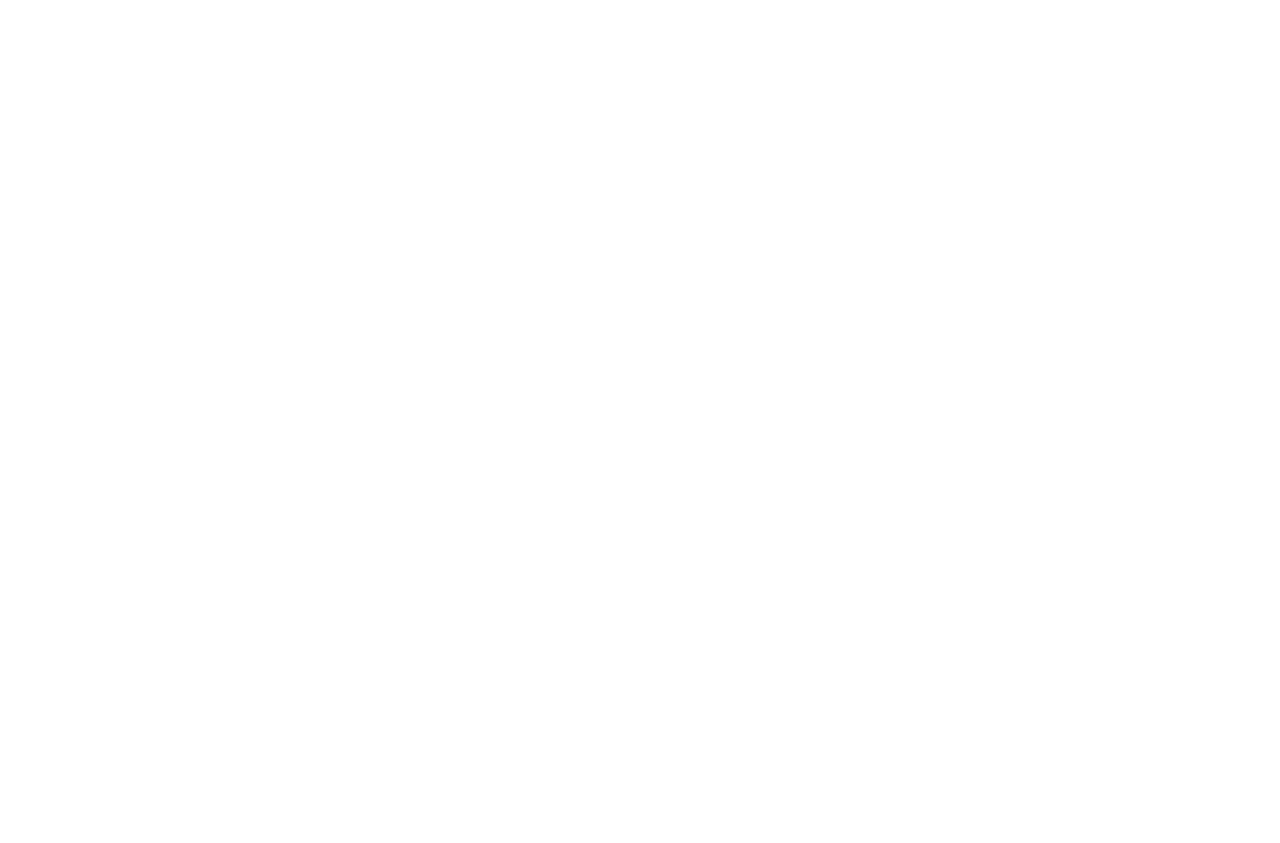
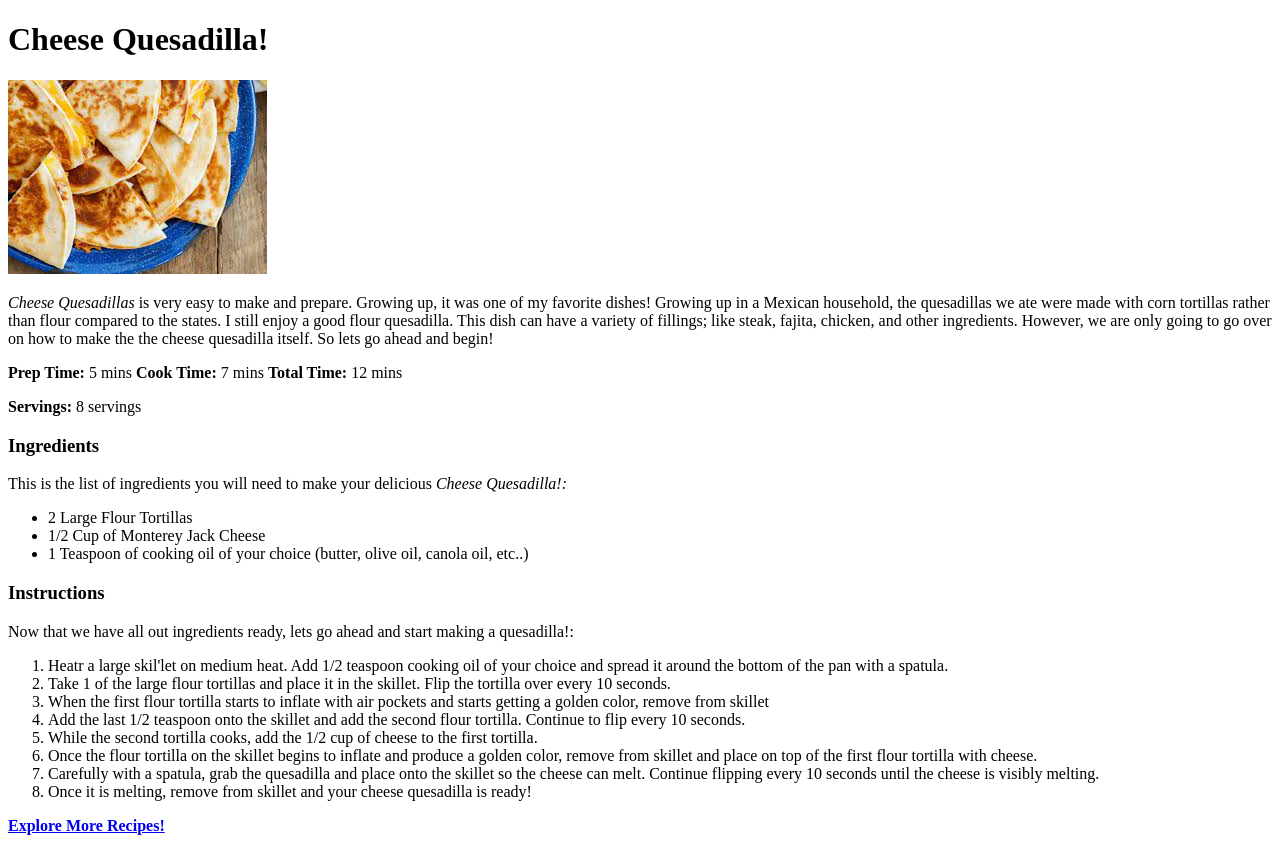
Before and after one commit to godinez33/odin-recipes, a plain HTML site: page recipes/quesadilla.html in a window 1280 px wide. Before the commit the page ends 800 px from the top, so only its background shows below. Drawn offline with Linux system fonts and the light colour scheme.

Commit message:
Add README.md index.html recipes

```diff
--- a/recipes/quesadilla.html
+++ b/recipes/quesadilla.html
@@ -0,0 +1,49 @@
+<!DOCTYPE html>
+<html lang="en">
+<head>
+    <meta charset="UTF-8">
+    <meta http-equiv="X-UA-Compatible" content="IE=edge">
+    <meta name="viewport" content="width=device-width, initial-scale=1.0">
+    <title>Cheese Quesadilla</title>
+    <h1>Cheese Quesadilla!</h1>
+
+</head>
+<body>
+    <!--Picture of a Cheese Quesadilla-->
+    <img src="images/cheese-quesadilla.jpeg" alt="A plate with cheese quesadillas.">
+
+    <!--Simple Discription of the dish and full time to make dish-->
+    <p><em>Cheese Quesadillas</em> is very easy to make and prepare. Growing up, it was one of my favorite dishes! Growing up in a Mexican household, the quesadillas we ate were made with corn tortillas rather than flour compared to the states. I still enjoy a good flour quesadilla. This dish can have a variety of fillings; like steak, fajita, chicken, and other ingredients. However, we are only going to go over on how to make the the cheese quesadilla itself. So lets go ahead and begin!</p>
+    <p><strong>Prep Time:</strong> 5 mins  <strong>Cook Time:</strong> 7 mins  <strong>Total Time:</strong> 12 mins</p>
+    <p><strong>Servings:</strong> 8 servings</p>
+
+    <!--List of Ingredients-->
+    <p>
+        <h3>Ingredients</h3>
+        This is the list of ingredients you will need to make your delicious <em>Cheese Quesadilla!:</em>
+        <ul>
+            <li>2 Large Flour Tortillas</li>
+            <li>1/2 Cup of Monterey Jack Cheese</li>
+            <li>1 Teaspoon of cooking oil of your choice (butter, olive oil, canola oil, etc..)</li>
+        </ul>
+    </p>
+
+    <!--Step by step instructions to make pizza-->
+    <p>
+        <h3>Instructions</h3>
+        Now that we have all out ingredients ready, lets go ahead and start making a quesadilla!:
+        <ol>
+            <li>Heatr a large skil'let on medium heat. Add 1/2 teaspoon cooking oil of your choice and spread it around the bottom of the pan with a spatula.</li>
+            <li>Take 1 of the large flour tortillas and place it in the skillet. Flip the tortilla over every 10 seconds.</li>
+            <li>When the first flour tortilla starts to inflate with air pockets and starts getting a golden color, remove from skillet</li>
+            <li>Add the last 1/2 teaspoon onto the skillet and add the second flour tortilla. Continue to flip every 10 seconds.</li>
+            <li>While the second tortilla cooks, add the 1/2 cup of cheese to the first tortilla.</li>
+            <li>Once the flour tortilla on the skillet begins to inflate and produce a golden color, remove from skillet and place on top of the first flour tortilla with cheese.</li>
+            <li>Carefully with a spatula, grab the quesadilla and place onto the skillet so the cheese can melt. Continue flipping every 10 seconds until the cheese is visibly melting.</li>
+            <li>Once it is melting, remove from skillet and your cheese quesadilla is ready!</li>
+        </ol>
+    </p>
+
+    <a href="../index.html" ><strong>Explore More Recipes!</strong></a>
+</body>
+</html>
```
Also changed, not shown: index.html (+1 -3 lines), recipes/pizza.html (+1 -1 lines), recipes/images/cheese-quesadilla.jpeg (added), 1 other file.
